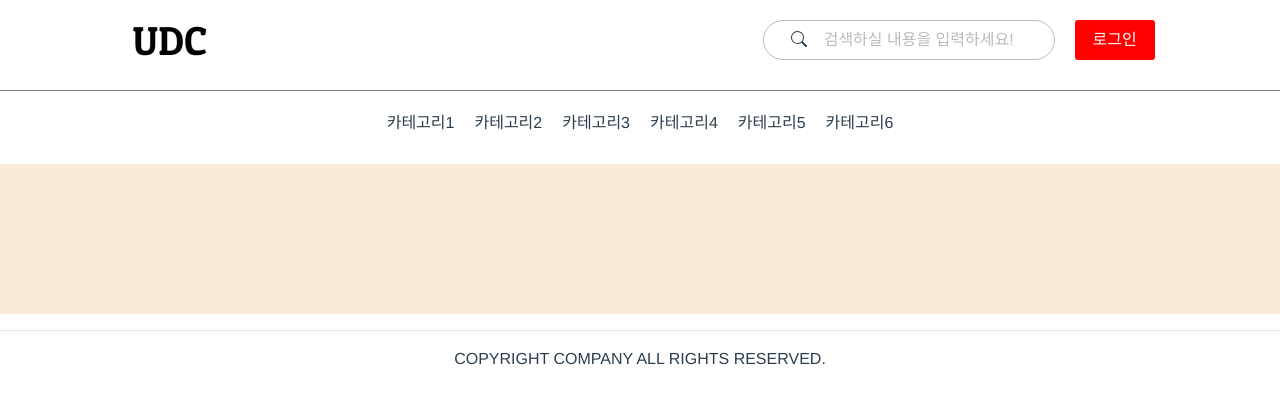
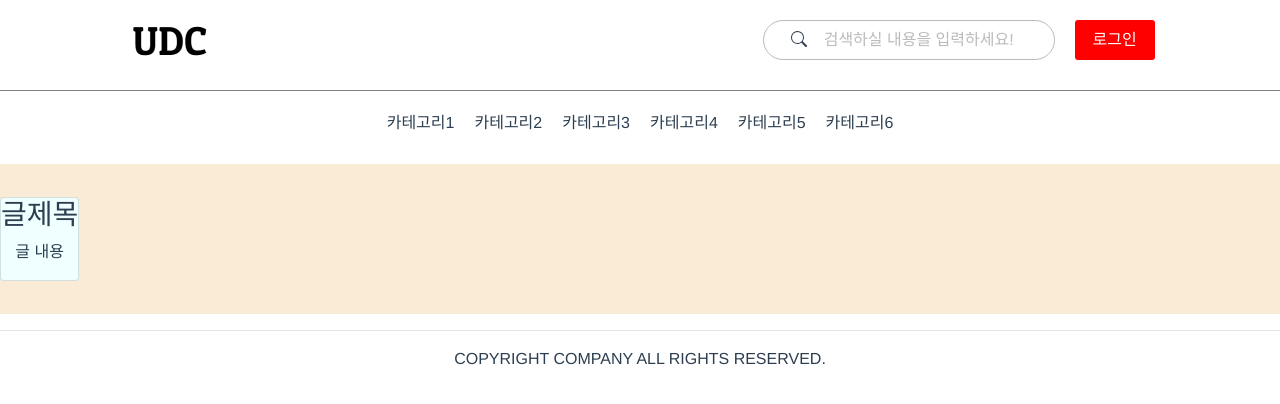
Before and after one commit to zi12i/UDC, a Vue app in the folder community/: page /board in a window 1280 px wide. Shown: the top 404 px of the page. Built offline with nearby package versions, Linux system fonts and the light colour scheme.

Commit message:
card disign

```diff
--- a/community/src/components/boardCard.vue
+++ b/community/src/components/boardCard.vue
@@ -1,6 +1,9 @@
 <template>
-  <div>
-    <div class="cardContainer"></div>
+  <div class="cardContainer">
+    <div class="card">
+      <h3>글제목</h3>
+      <p>글 내용</p>
+    </div>
   </div>
 </template>
 
@@ -13,5 +16,11 @@ export default {}
   width: 1500%;
   height: 150px;
   background-color: antiquewhite;
+  display: flex;
+  justify-items: center;
+  align-items: center;
+}
+.card {
+  background-color: azure;
 }
 </style>
```
